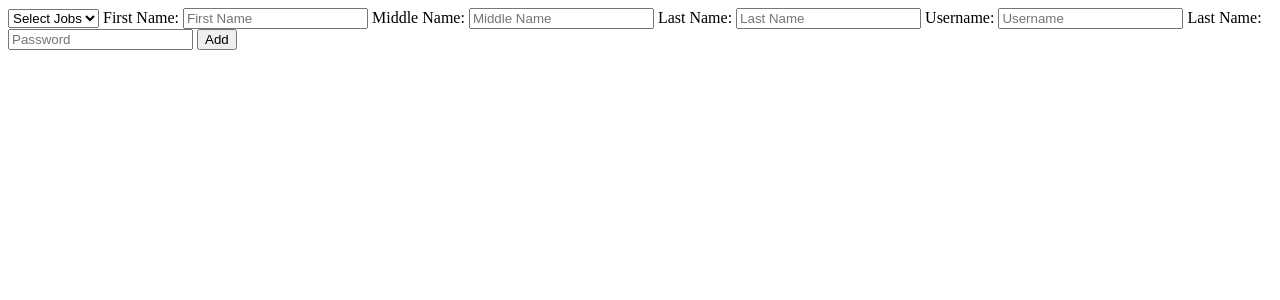
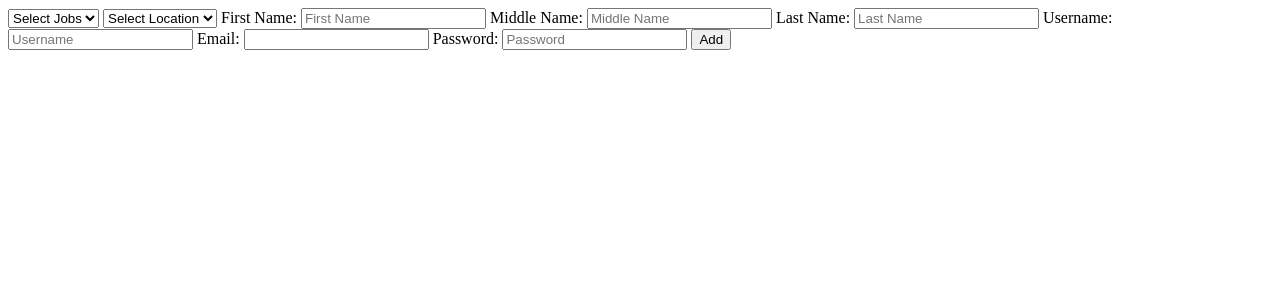
Before and after one commit to Jay-Lokhande/Inventory-Management-System, a Flask app: page /add_employee in a window 1280 px wide. Shown: the top 300 px of the page. Run offline with Flask 3, Linux system fonts and the light colour scheme.

Commit message:
added add_employee.html

```diff
--- a/templates/add_employee.html
+++ b/templates/add_employee.html
@@ -9,12 +9,20 @@
 
 
     <form action="{{ url_for('add_employee') }}" method="post">
-             <select name="jobs" id="jobs">
+             <select name="job" id="jobs">
         <option value="all">Select Jobs</option>
         {% for job in jobs %}
-        <option value="{{job.job_title}}">{{job.job_title}}</option>
+        <option value="{{job.id}}">{{job.job_title}}</option>
         {% endfor %}
         </select>
+          <select name="location" id="location">
+                          <option value="all">Select Location</option>
+
+    {% for location in locations %}
+      <option value='{{location.id}}'>{{location.city}}</option>
+    {% endfor %}
+  </select>
+
                 <label for="fName">First Name:</label>
         <input type="text" name="fName" id="fName" placeholder="First Name" required="required"/>
                 <label for="mName">Middle Name:</label>
@@ -24,7 +32,10 @@
         <input type="text" id="lName" name="lName" placeholder="Last Name" required="required"/>
         <label for="uName">Username:</label>
         <input type="text" id="uName" name="uName" placeholder="Username" required="required"/>
-        <label for="password">Last Name:</label>
+                   <label for="email">Email:</label>
+
+        <input type="email" id="email" name="email" required>
+        <label for="password">Password:</label>
         <input type="text" id="password" name="password" placeholder="Password" required="required"/>
 
         <button type="submit" class="btn btn-primary btn-block btn-large">Add</button>
```
